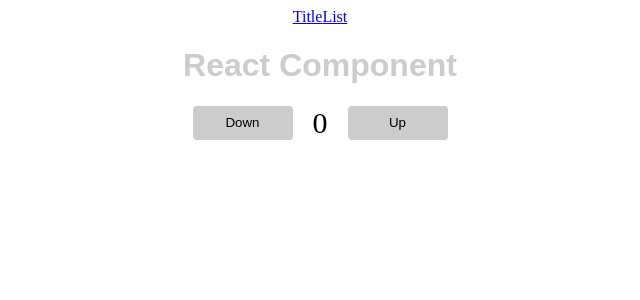
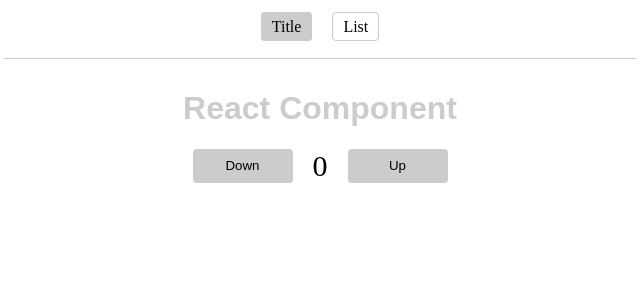
Before and after one commit to maghost/react-boilerplate, a React app: page / in a window 1280 px wide. Shown: the top 300 px of the page, without its empty margins (320-960 px from the left). Built offline with nearby package versions, Linux system fonts and the light colour scheme.

Commit message:
[react-router] Create container and components for routing app
Fix error when server try to GET url after reload page out the home link.

Create LinkHeader container.

```diff
--- a/src/App.js
+++ b/src/App.js
@@ -1,6 +1,6 @@
 import React, { Component, Fragment } from 'react'
 import { Provider } from 'react-redux'
-import { Link, Route } from 'react-router-dom'
+import { Route } from 'react-router-dom'
 
 // STYLE
 import './app.scss'
@@ -12,7 +12,7 @@
 import PageTitle from './components/PageTitle/PageTitle'
 import RoadmapList from './components/RoadmapList/RoadmapList';
 import Counter from './components/Counter/Counter';
-// import Counter from './components/Counter/Counter';
+import { LinksHeader } from './containers/LinksHeader/LinksHeader'
 
 export default class App extends Component {
 	// no CONSTRUCTOR - if you do not initialize state or do not bind methods
@@ -20,10 +20,7 @@
 		return (
 			<Provider store={store}>
 				<div className="app">
-					<div>
-						<Link to={`/`}>Title</Link>
-						<Link to={`/list`}>List</Link>
-					</div>
+					<LinksHeader />
 
 					<Route exact path="/" render={() => (
 						<Fragment>
@@ -35,7 +32,6 @@
 					<Route path="/list" render={() => (
 						<RoadmapList></RoadmapList>
 					)}></Route>
-					{/* <Counter></Counter> */}
 				</div>
 			</Provider>
 		)
--- /dev/null
+++ b/src/containers/LinksHeader/LinksHeader.js
@@ -0,0 +1,18 @@
+import * as React from 'react'
+
+// STYLE
+import './LinksHeader.scss'
+
+// COMPONENTS
+import { RouteComponent } from '../RouteLink/RouteLink'
+
+const LinksHeader = () => {
+	return (
+		<div className="LinksHeader">
+			<RouteComponent to="/" label="Title"></RouteComponent>
+			<RouteComponent to="/list" label="List"></RouteComponent>
+		</div>
+	)
+}
+
+export { LinksHeader }
--- /dev/null
+++ b/src/containers/LinksHeader/LinksHeader.scss
@@ -0,0 +1,8 @@
+.LinksHeader {
+    width: 50%;
+    height: 40px;
+    display: flex;
+    justify-content: center;
+    margin: 10px 0;
+    border-bottom: 1px solid #ccc;
+  }
--- /dev/null
+++ b/src/containers/RouteLink/RouteLink.js
@@ -0,0 +1,21 @@
+import * as React from 'react'
+import { Link, Route } from 'react-router-dom'
+
+// STYLE
+import './RouteLink.scss'
+
+const RouteComponent = ({ to, label }) => {
+	return (
+		<Route
+			path={to}
+			exact="true"
+			children={({match}) => (
+				<div className={match ? "active" : "not-active"}>
+					<Link to={to}>{label}</Link>
+				</div>
+			)}
+		/>
+	)
+}
+
+export { RouteComponent }
--- /dev/null
+++ b/src/containers/RouteLink/RouteLink.scss
@@ -0,0 +1,27 @@
+%link-style {
+	color: #000;
+	text-decoration: none;
+	border: 1px solid #ccc;
+	border-radius: 4px;
+	padding: 5px 10px;
+	margin: 10px;
+
+	&:active {
+		border: 1px solid #000;
+		background: #000;
+		color: #ccc;
+	}
+}
+
+.active {
+	> a {
+		@extend %link-style;
+		background: #ccc;
+	}
+}
+
+.not-active {
+	> a {
+		@extend %link-style;
+	}
+}
--- a/webpack.config.js
+++ b/webpack.config.js
@@ -6,11 +6,13 @@
 	// destiny of transpiled file
 	output: {
 		path: path.resolve(__dirname, 'public'),
-		filename: 'bundle.js'
+		filename: 'bundle.js',
+		publicPath: '/'
 	},
 	// directory watched by webpack-dev-server when any update comes
 	devServer: {
 		contentBase: path.resolve(__dirname, "public"),
+		historyApiFallback: true,
 	},
 	// config. rules to transpiling project
 	module: {
```
